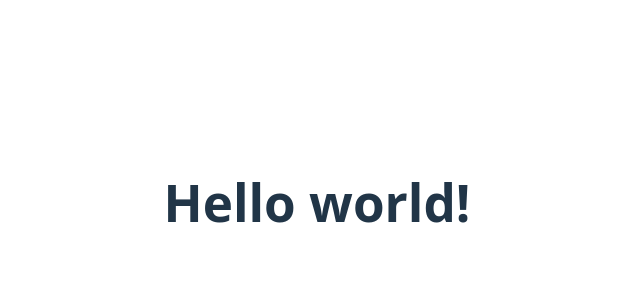
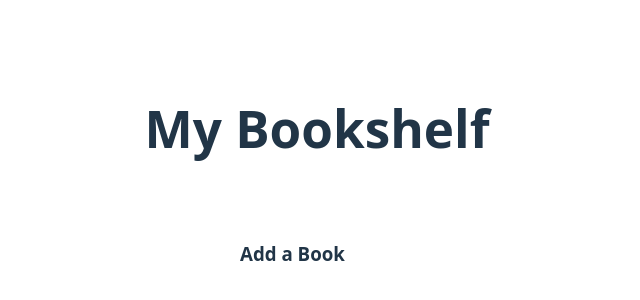
Before and after one commit to annamiriams/controlled-forms-in-react-lab, a React (Vite) app: page / in a window 1280 px wide. Shown: the part 198-498 px from the top of the page, without its empty margins (323-963 px from the left). Built offline with nearby package versions, Linux system fonts and the light colour scheme.

Commit message:
App.jsx set-up complete

```diff
--- a/src/App.jsx
+++ b/src/App.jsx
@@ -1,7 +1,17 @@
 // src/App.jsx
 
+import './App.css';
+import Bookshelf from './components/Bookshelf/Bookshelf';
+
 const App = () => {
-    return <h1>Hello world!</h1>;
+
+    return (
+        <>
+            <h1>My Bookshelf</h1>
+            <Bookshelf />
+        </>
+    );
+
 };
 
 export default App;
```
